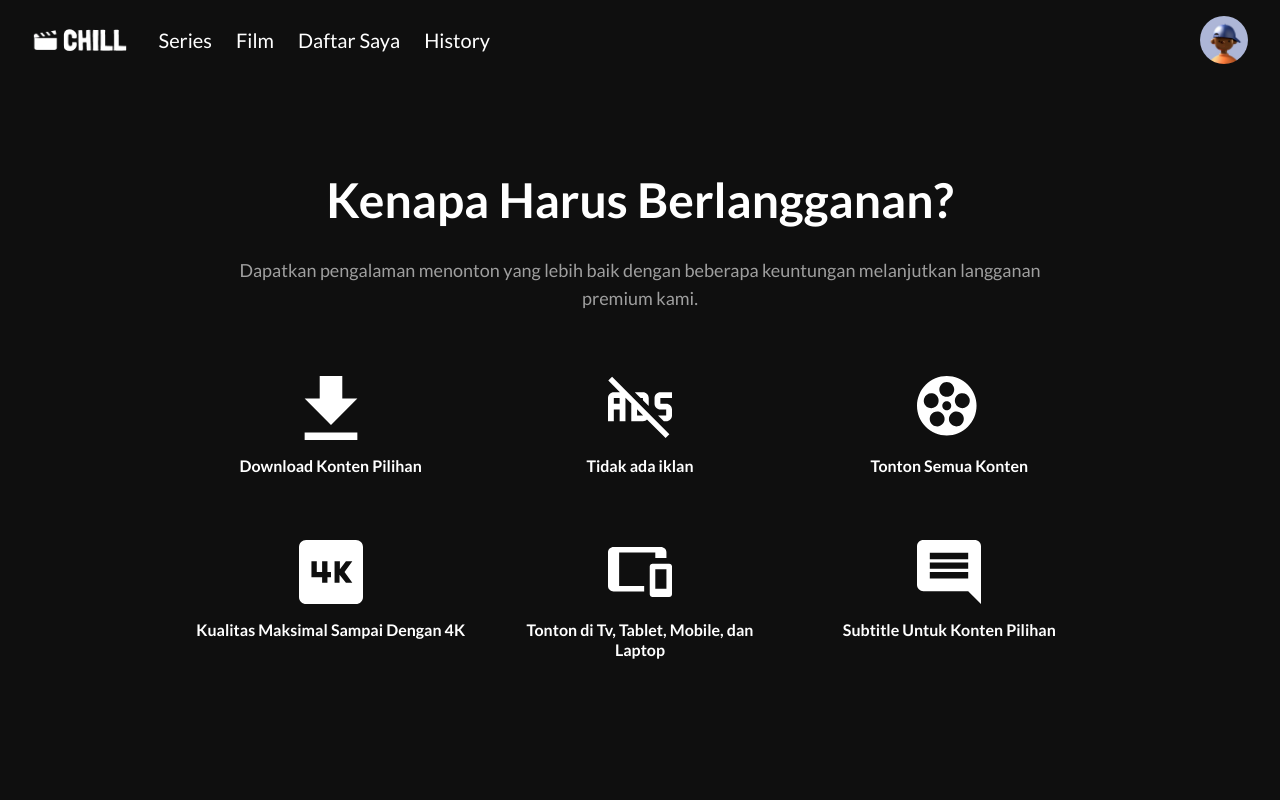
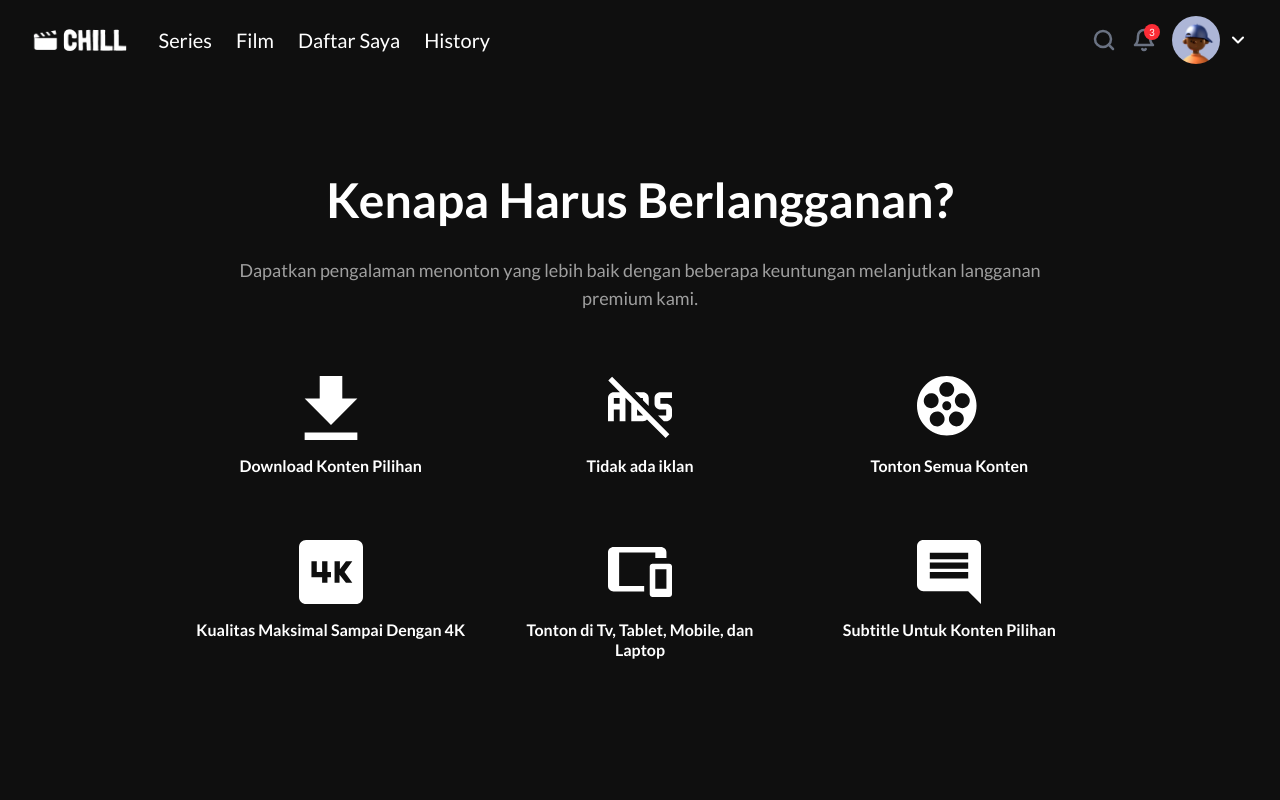
Before and after one commit to raflimuhammadd/M_FE_3B, a React (Vite) app: page /premium in a window 1280 px wide. Shown: the top 800 px of the page. Built offline with nearby package versions, Linux system fonts and the light colour scheme; no server answers.

Commit message:
feat: add Search and Notifications pages, update routing and Navbar for new features

```diff
--- a/src/app/App.jsx
+++ b/src/app/App.jsx
@@ -15,6 +15,8 @@ import ProfilePage from '../features/profile/pages/ProfilePage';
 import PaymentPage from '../features/subscription/pages/PaymentPage';
 import PremiumPage from '../features/subscription/pages/PremiumPage';
 import WatchHistoryPage from '../pages/WatchHistoryPage';
+import SearchPage from '../pages/SearchPage';
+import NotificationsPage from '../pages/NotificationsPage';
 import ScrollToTop from '../components/ScrollToTop';
 
 function App() {
@@ -30,6 +32,8 @@ function App() {
         <Route path="/top-rating" element={<TopRatingPage />} />
         <Route path="/trending" element={<TrendingPage />} />
         <Route path="/new-release" element={<NewReleasePage />} />
+        <Route path="/search" element={<SearchPage />} />
+        <Route path="/notifications" element={<NotificationsPage />} />
 
         {/* Series - Movie */}
         <Route path="/series" element={<SeriesPage />} />
--- a/src/app/index.css
+++ b/src/app/index.css
@@ -54,6 +54,84 @@ body {
   -webkit-font-smoothing: antialiased;
 }
 
+.profile-dropdown {
+    position: relative;
+    display: inline-block;
+}
+
+.profile-dropdown-toggle svg {
+    color: white;
+    transition: transform 0.3s ease, color 0.3s ease;
+}
+
+.profile-dropdown-toggle:hover svg {
+    color: white;
+}
+
+/* Desktop: Hover to Show */
+@media (min-width: 640px) {
+    .profile-dropdown .profile-dropdown-menu {
+        display: none;
+        opacity: 0;
+        transform: translateY(-8px);
+        transition: all 0.3s ease;
+    }
+
+    .profile-dropdown:hover .profile-dropdown-menu {
+        display: block;
+        opacity: 1;
+        transform: translateY(0);
+    }
+
+    .profile-dropdown:hover .profile-dropdown-toggle svg {
+        transform: rotate(180deg);
+    }
+}
+
+/* Mobile: Click to Show */
+@media (max-width: 639px) {
+    .profile-dropdown .profile-dropdown-menu {
+        display: none;
+    }
+
+    .profile-dropdown.open .profile-dropdown-menu {
+        display: block;
+        opacity: 1;
+        transform: translateY(0);
+    }
+
+    .profile-dropdown.open .profile-dropdown-toggle svg {
+        transform: rotate(180deg);
+    }
+}
+
+/* Notification Badge */
+.notification-badge {
+  position: absolute;
+  top: -4px;
+  right: -4px;
+  min-width: 16px;
+  height: 16px;
+  background-color: #E50914;
+  border-radius: 50%;
+  font-size: 10px;
+  font-weight: bold;
+  display: flex;
+  align-items: center;
+  justify-content: center;
+  color: white;
+  padding: 0 4px;
+}
+
+/* Search & Notification Icons Hover */
+.navbar-right button svg {
+  transition: transform 0.3s ease, color 0.3s ease;
+}
+
+.navbar-right button:hover svg {
+  transform: scale(1.1);
+}
+
 
 select option {
   background-color: #FFFFFF;
--- a/src/components/shared/Navbar.jsx
+++ b/src/components/shared/Navbar.jsx
@@ -71,12 +71,32 @@ function Navbar() {
               </li>
             </ul>
           </div>
-          <div className="navbar-right ml-auto flex items-center gap-3">
-            <div className="hidden sm:block">
+          <div className="navbar-right ml-auto flex items-center gap-3 md:gap-4">
+            <div className="hidden sm:flex items-center gap-3 md:gap-4">
+              <button
+                onClick={() => navigate('/search')}
+                className="relative hover:text-red-500 transition-colors"
+                aria-label="Search"
+              >
+                <Icon name="search" className="w-5 h-5 md:w-6 md:h-6 stroke-gray-500" />
+              </button>
+              <button
+                onClick={() => navigate('/search')}
+                className="relative hover:text-white transition-colors"
+                aria-label="Notifications"
+              >
+                <Icon name="bell" className="w-5 h-5 md:w-6 md:h-6 stroke-gray-500" />
+                <span className="absolute -top-1 -right-1 w-4 h-4 bg-red-500 rounded-full
+                text-[10px] flex items-center justify-center">
+                  3
+                </span>
+              </button>
+
+
               <ProfileDropdown />
             </div>
 
-            <div className="sm:hidden">
+            <div className="sm:hidden flex items-center gap-3">
               <ProfileDropdown />
             </div>
 
--- a/src/components/ui/Icon.jsx
+++ b/src/components/ui/Icon.jsx
@@ -4,6 +4,18 @@ const icons = {
   volumeLos: (
      <>
     <path d="M11 5L6 9H2v6h4l5 4V5z" />
+    </>
+  ),
+  search: (
+     <>
+        <circle cx="11" cy="11" r="8"/>
+        <path d="m21 21-4.35-4.35"/>
+    </>
+  ),
+  bell: (
+     <>
+        <path d="M18 8A6 6 0 0 0 6 8c0 7-3 9-3 9h18s-3-2-3-9"/>
+        <path d="M13.73 21a2 2 0 0 1-3.46 0"/>
     </>
   ),
   volumeMedium: (
--- a/src/features/profile/components/ProfileDropdown.jsx
+++ b/src/features/profile/components/ProfileDropdown.jsx
@@ -5,11 +5,21 @@ import { Icon } from "../../../components/ui";
 
 function ProfileDropdown() {
     const [isOpen, setIsOpen] = useState(false);
+    const [isDesktop, setIsDesktop] = useState(false);
     const dropdownRef = useRef(null);
     const {user, logout} = useAuthStore();
     const navigate = useNavigate();
 
-    // close dropdown
+    useEffect(() => {
+        const checkScreenSize = () => {
+            setIsDesktop(window.innerWidth >= 640);
+        };
+
+        checkScreenSize();
+        window.addEventListener('resize', checkScreenSize);
+        return () => window.removeEventListener('resize', checkScreenSize);
+    }, []);
+
     useEffect(() => {
         function handleClickOutside(event) {
             if (dropdownRef.current && !dropdownRef.current.contains(event.target)) {
@@ -21,8 +31,7 @@ function ProfileDropdown() {
             document.addEventListener('mousedown', handleClickOutside);
             return () => document.removeEventListener('mousedown', handleClickOutside);
         }
-    }, [isOpen, setIsOpen]);
-
+    }, [isOpen]);
 
     const handleLogout = () => {
         setIsOpen(false);
@@ -31,12 +40,11 @@ function ProfileDropdown() {
     };
 
     return (
-        <div ref={dropdownRef} className="profile-dropdown relative">
-            {/* profile button */}
+        <div ref={dropdownRef} className={`profile-dropdown relative ${isOpen ? 'open' : ''}`}>
             <button
-                onClick={() => setIsOpen(!isOpen)}
-                className="profile-dropdown-toggle h-8 w-8 xs:h-9 xs:w-9 sm:h-10 sm:w-10 md:h-12 md:w-12 rounded-full hover:bg-[#E50914] transition
-                flex items-center justify-center cursor-pointer"
+                onClick={!isDesktop ? () => setIsOpen(!isOpen) : undefined}
+                className="profile-dropdown-toggle h-8 xs:h-9 sm:h-10 md:h-12 rounded-full transition
+                flex items-center justify-center gap-2 cursor-pointer"
                 aria-label="Profile menu"
             >
                 <img src={user?.avatar || '/assets/images/profile.png'}
@@ -44,52 +52,43 @@ function ProfileDropdown() {
                     className="profile-dropdown-avatar h-8 w-8 xs:h-9 xs:w-9
                     sm:h-10 sm:w-10 md:h-12 md:w-12 rounded-full object-cover"
                 />
+                <Icon
+                    name="chevronDown"
+                    className={`text-white h-4 w-4 sm:h-5 sm:w-5 transition-transform duration-300 ${isOpen ? 'rotate-180' : 'rotate-0'}`}
+                />
             </button>
 
-            {/* dropdown menu */}
-            {isOpen && (
-                <div className="profile-dropdown-menu absolute right-0 mt-2 w-40 xs:w-44 sm:w-48 bg-[#181a1c] border
-                    border-white/20 rounded-lg shadow-lg z-50">
-                {/* profil */}
+            <div className="profile-dropdown-menu absolute right-0 top-full pt-2 w-44 z-50">
+                <div className="bg-[#181a1c] border border-white/20 rounded-lg shadow-lg overflow-hidden">
+                    <div className="px-4 py-3 border-b border-white/20 animate-fadeIn">
+                        <p className="text-white/60 text-sm">
+                            Hello, {user?.username?.charAt(0).toUpperCase() + user?.username?.slice(1) || 'User'}
+                        </p>
+                    </div>
                     <button
                         onClick={() => {
                             setIsOpen(false);
                             navigate('/profile');
                         }}
-                    className="profile-dropdown-item profile-dropdown-item--profile
-                        w-full px-3 py-4 text-left text-white hover:text-red-500
-                        transition flex items-center gap-3 border-b border-white/10"
+                        className="profile-dropdown-item w-full px-4 py-3 text-left text-white hover:text-red-500 transition flex items-center gap-3 border-b border-white/10 hover:bg-white/5"
                     >
                          <Icon name="user" className="h-5 w-5"/>
                         Profil Saya
                     </button>
 
-                {/* premium */}
-                <button
-                    onClick={() => {
-                        setIsOpen(false);
-                        navigate('/premium');
-                    }}
-                    className="profile-dropdown-item profile-dropdown-item--premium
-                        w-full px-4 py-3 text-left text-white hover:text-red-500
-                        transition flex items-center gap-3 border-b border-white/10"
-                >
+                    <button onClick={() => { setIsOpen(false); navigate('/premium'); }}
+                        className="profile-dropdown-item w-full px-4 py-3 text-left text-white hover:text-red-500 transition flex items-center gap-3 border-b border-white/10 hover:bg-white/5">
                         <Icon name="crown" className="h-5 w-5"/>
-                    Ubah Premium
+                        <span>Ubah Premium</span>
                     </button>
 
-                {/* quit */}
-                <button
-                    onClick={handleLogout}
-                    className="profile-dropdown-item profile-dropdown-item--quit
-                        w-full px-4 py-3 text-left text-white hover:text-red-500
-                        transition flex items-center gap-3"
-                >
+                    <button onClick={handleLogout}
+                        className="profile-dropdown-item w-full px-4 py-3 text-left text-white hover:text-red-500 transition flex items-center gap-3 hover:bg-white/5">
                         <Icon name="logout" className="h-5 w-5"/>
-                    Keluar
+                        <span>Keluar</span>
                     </button>
                 </div>
-            )}
+            </div>
         </div>
     )
 }
--- /dev/null
+++ b/src/pages/NotificationsPage.jsx
@@ -0,0 +1,10 @@
+function NotificationsPage() {
+    return (
+        <div className="min-h-screen pt-24 px-4">
+            <h1 className="text-3xl font-bold text-white">Notifications</h1>
+            <p className="text-gray-400 mt-4">No new notifications</p>
+        </div>
+    );
+}
+
+export default NotificationsPage;
--- /dev/null
+++ b/src/pages/SearchPage.jsx
@@ -0,0 +1,10 @@
+function SearchPage() {
+    return (
+        <div className="min-h-screen pt-24 px-4">
+            <h1 className="text-3xl font-bold text-white">Search</h1>
+            <p className="text-gray-400 mt-4">Search functionality coming soon...</p>
+        </div>
+    );
+}
+
+export default SearchPage;
```
Also changed, not shown: src/components/shared/MenuOverlay.jsx (+24 -0 lines). Lines whose indentation alone changed are shown as unchanged.
